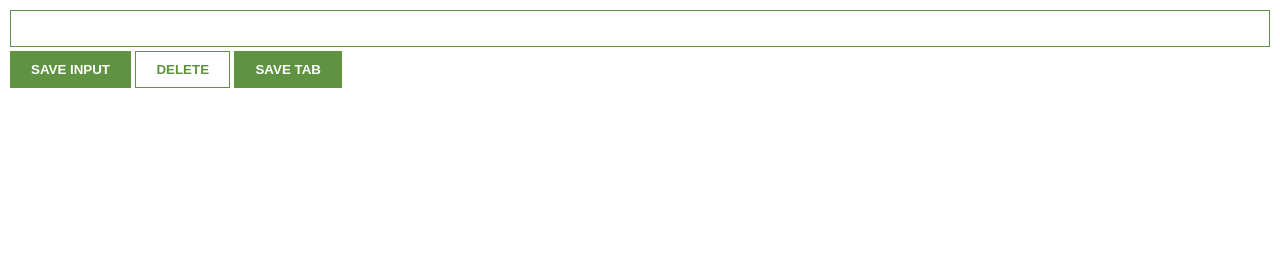
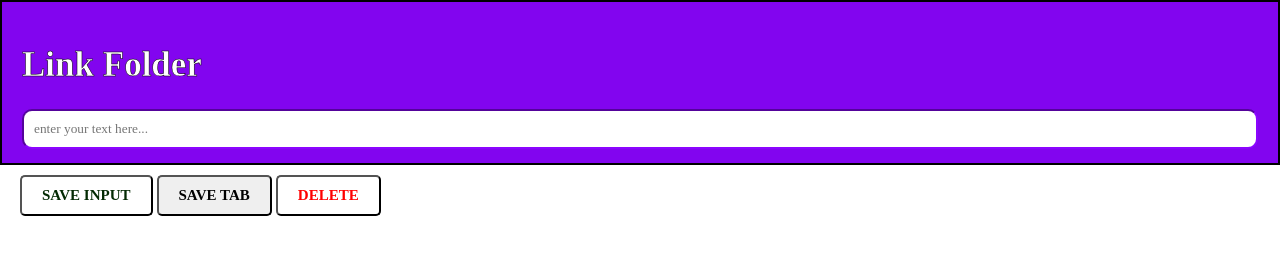
Before and after one commit to SaiPhanindra45/myleads, a website built with Vite: page index.html in a window 1280 px wide. Built offline with nearby package versions, Linux system fonts and the light colour scheme; a web font is replaced by a local one.

Commit message:
styling changes

```diff
--- a/index.css
+++ b/index.css
@@ -1,28 +1,64 @@
+html{
+    border-radius: 100px;
+
+}
+h1{
+    font-size: 35px;
+    text-align: left;
+    -webkit-text-stroke: black 0.5px;
+    background-color: rgb(130, 5, 239);
+}
+#heading{
+    height: fit-content;
+    text-align: left;
+    padding: 20px;
+    border: 2px solid black;
+    background-color: rgb(130, 5, 239);
+    padding-bottom: 10px;
+}
 body {
+    color: white;
     margin: 0;
-    padding: 10px;
-    font-family: Arial, Helvetica, sans-serif;
+    padding: 0px;
+    font-family: "Atkinson Hyperlegible Mono", serif;
+    font-weight: 200;
     min-width: 400px;
+
 }
 
 input {
+    font-family: "Atkinson Hyperlegible Mono", serif;
     width: 100%;
     padding: 10px;
     box-sizing: border-box;
-    border: 1px solid #5f9341;
     margin-bottom: 4px;
+    backdrop-filter: blur(10px);
+    border-color:rgb(130, 5, 239) ;
+    border-radius: 10px;
+    border-width: 2px;
 }
+#container{
+    background-color: white;
+    padding: 10px 20px ;
+}
+button {
+    flex: auto;
+    padding: 10px 20px;
+    font-weight: bold;
+    backdrop-filter: blur(50px);
+    border-radius: 5px;
+    font-family: "Atkinson Hyperlegible Mono", serif;
+    font-size: 15px;
 
-button {
-    background: #5f9341;
-    color: white;
-    padding: 10px 20px;
-    border: 1px solid #5f9341;
-    font-weight: bold;
+
+}
+#input-btn{
+    background-color: white;
+    color: rgb(3, 42, 3);
 }
 #dlt-btn{
     background-color: white;
-    color: #5f9341;
+    color: red;
 }
 
 ul {
@@ -36,5 +72,5 @@ li {
 }
 
 a {
-    color: #5f9341;
+    color: #080a08;
 }
--- a/index.html
+++ b/index.html
@@ -1,14 +1,23 @@
 <html>
     <head>
         <link rel="stylesheet" href="index.css">
+        <link rel="preconnect" href="https://fonts.googleapis.com">
+        <link rel="preconnect" href="https://fonts.gstatic.com" crossorigin>
+        <link href="https://fonts.googleapis.com/css2?family=Atkinson+Hyperlegible+Mono:wght@200..800&family=Trade+Winds&display=swap" rel="stylesheet">
+        <title>Link Folder</title>
     </head>
     <body>
-        <input type="text" id="input-el">
-        <button id="input-btn">SAVE INPUT</button>
-        <button id="dlt-btn">DELETE</button>
-        <button id="tab-btn">SAVE TAB</button>
-        <ul id="ul-el">
-        </ul>
-        <script src="index.js"></script>
+        <div id="heading"><h1>Link Folder</h1><input type="text" id="input-el" placeholder="enter your text here...">
+        </div>
+
+        <div id="container">
+            <button id="input-btn">SAVE INPUT</button>
+            <button id="tab-btn">SAVE TAB</button>
+            <button id="dlt-btn">DELETE</button>
+
+            <ul id="ul-el">
+            </ul>
+            <script src="index.js"></script>
+        </div>
     </body>
 </html>
```
